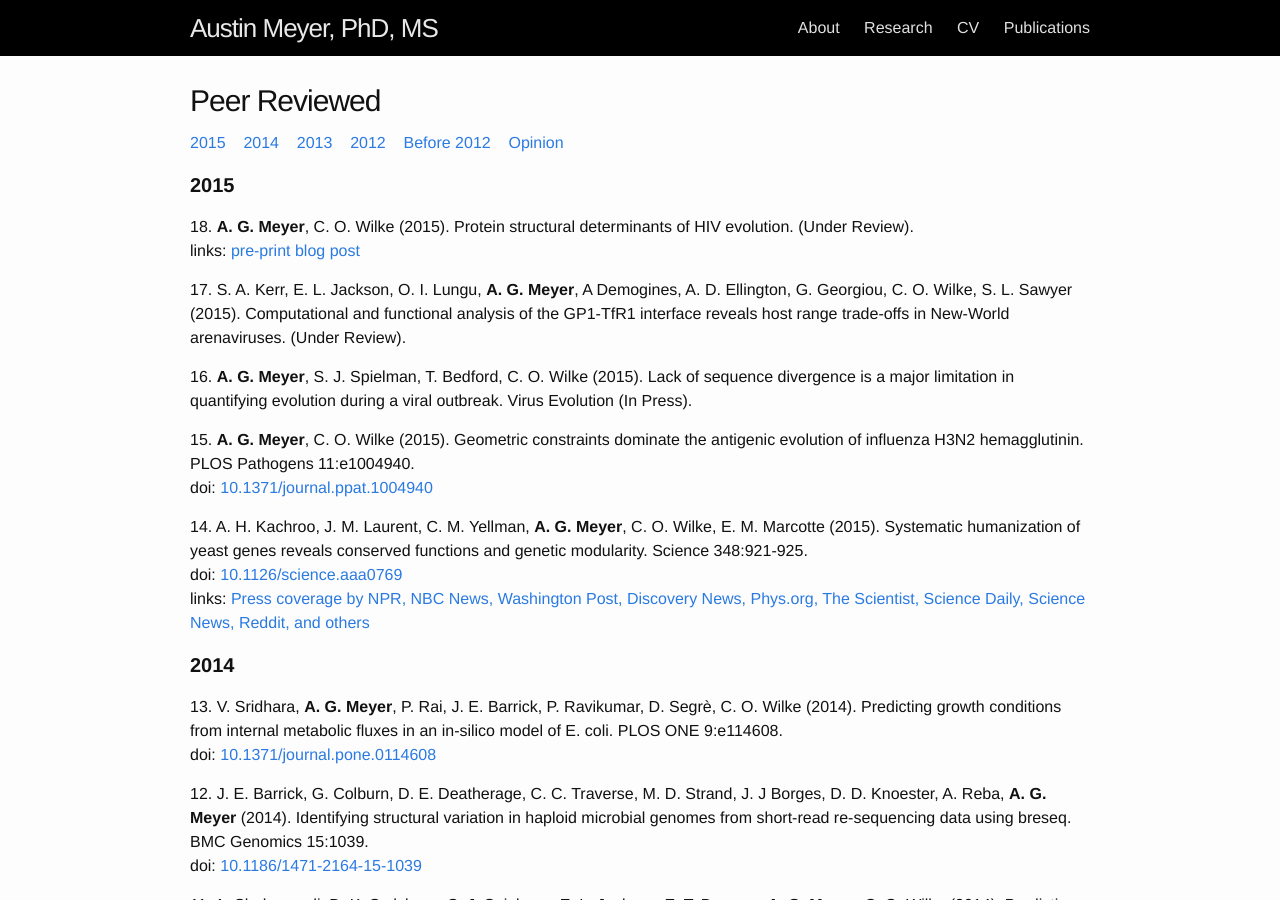
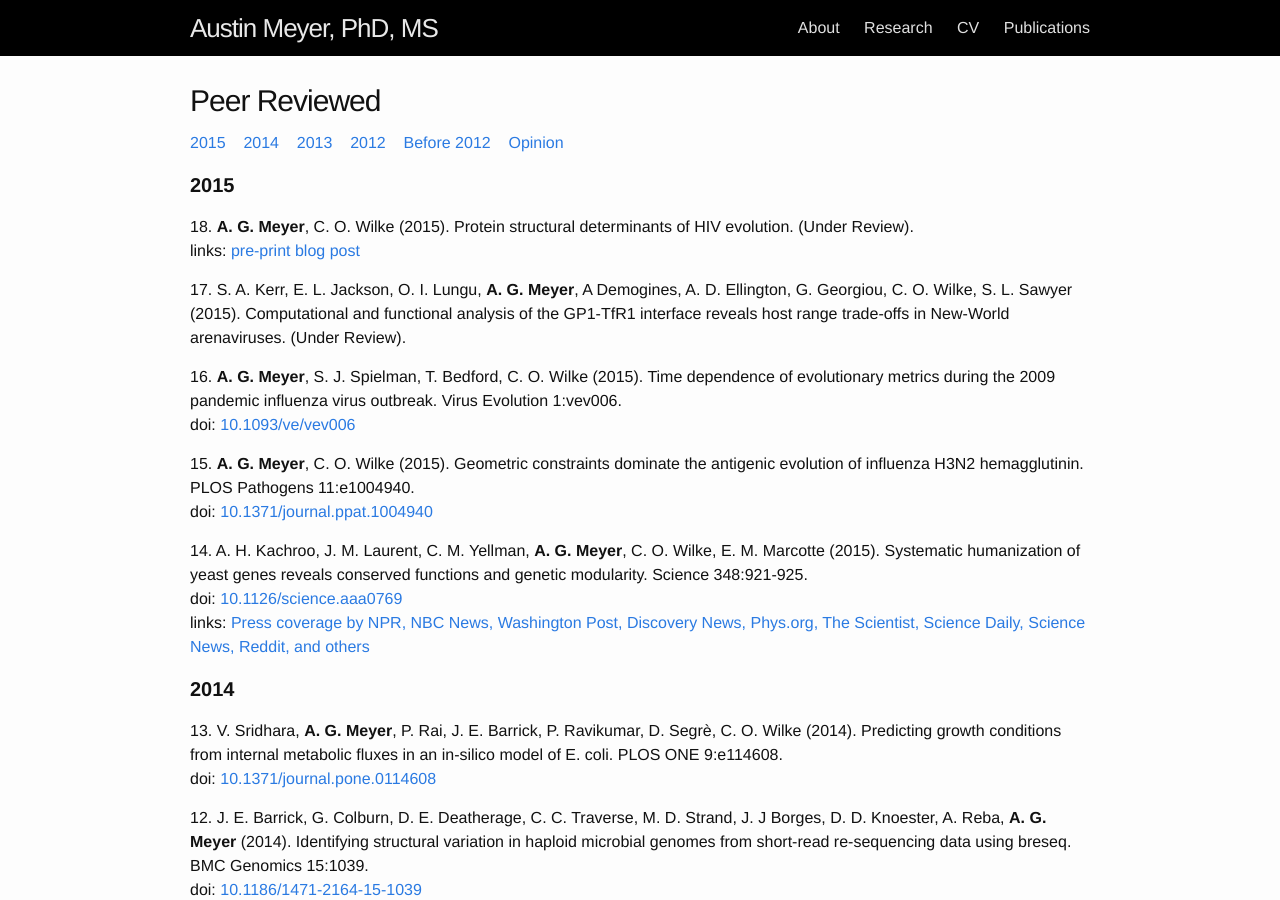
Before and after one commit to ausmeyer/ausmeyer.github.io, a Jekyll site: the page built from publications.html, in a window 1280 px wide and 900 px high. Built offline with Jekyll 4.4.1, drawn with Linux system fonts in a browser that asks for light colours.

Commit message:
Updating citation on Virus Evolution paper.

```diff
--- a/_data/peer_review.yml
+++ b/_data/peer_review.yml
@@ -12,8 +12,9 @@
 
 - author: <b>A. G. Meyer</b>, S. J. Spielman, T. Bedford, C. O. Wilke
   year: 2015
-  title: Lack of sequence divergence is a major limitation in quantifying evolution during a viral outbreak
-  ref: "Virus Evolution (In Press)"
+  title: Time dependence of evolutionary metrics during the 2009 pandemic influenza virus outbreak
+  ref: "Virus Evolution 1:vev006"
+  doi: 10.1093/ve/vev006
 
 - author: <b>A. G. Meyer</b>, C. O. Wilke
   year: 2015
```
